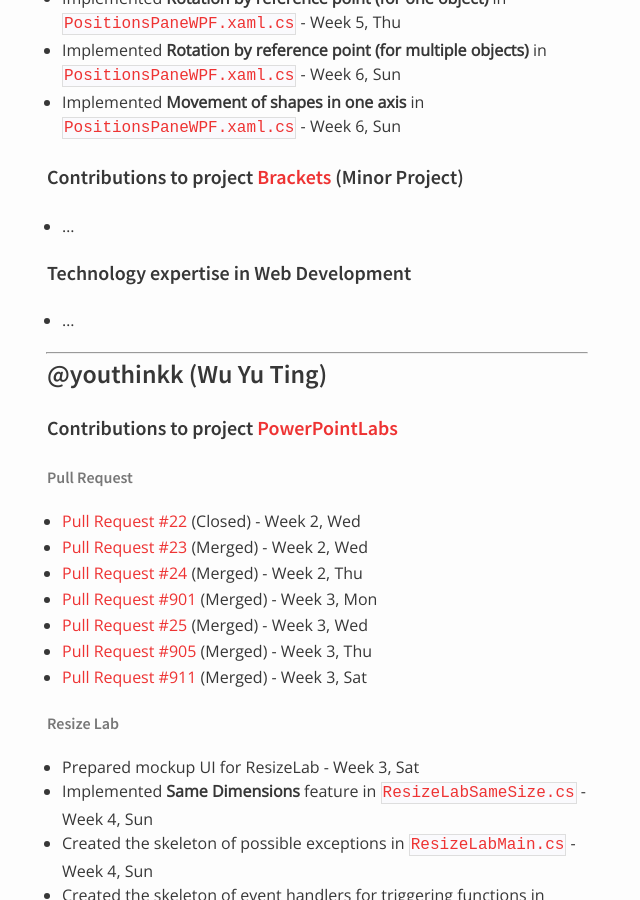
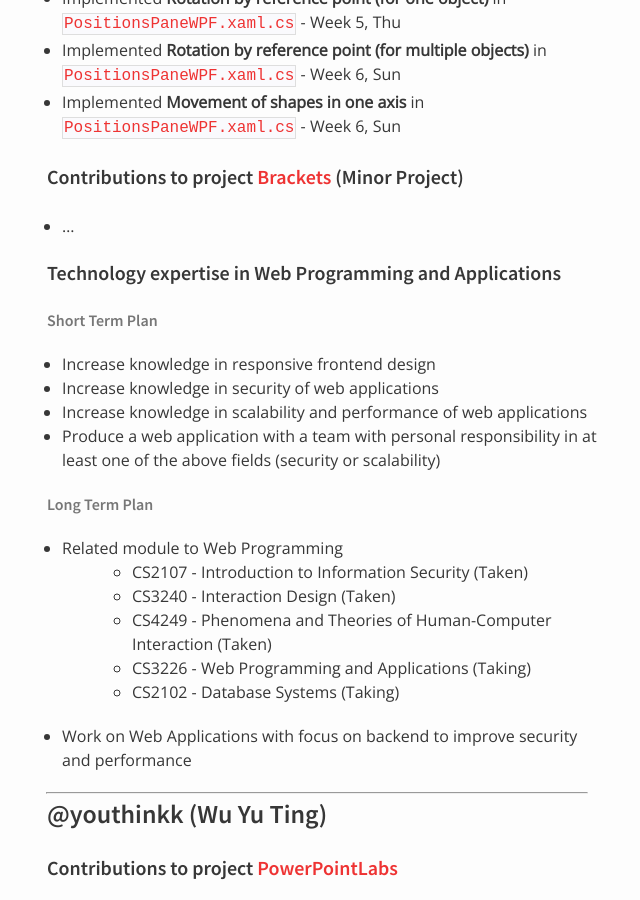
Before and after one commit to nus-oss/cs3281-AY1516S2-website, a Jekyll site: the page built from teams/powerpointlabs.md, in a window 1280 px wide and 900 px high, scrolled down 2867 px. Shown: the whole window, without its empty margins (323-963 px from the left). Built offline with Jekyll 4.4.1, drawn with Linux system fonts in a browser that asks for light colours; some of the changed text lies outside the part shown.

Commit message:
Update Oswell's Technology expertise

```diff
--- a/teams/powerpointlabs.md
+++ b/teams/powerpointlabs.md
@@ -7,9 +7,9 @@
 
 ## Members
  - Chan Ao Wei Oswell ([@oswellchan](http://oswellchan.github.io/))
-   - Technology Expertise: Web Development
+   - Technology Expertise: Web Programming and Applications
  - Wu Yu Ting ([@youthinkk](http://blog.nus.edu.sg/cs3281youthinkk/))
-   - Technology Expertise: Web Development
+   - Technology Expertise: Artificial Intelligence (AI)
  - Yan Chan Min Oo ([@yancmo](https://yancmo.wordpress.com/)) **(Team Lead - Week 4 to 8)**
    - Technology Expertise: Information Security
  - Victor Hazali ([@vhazali](https://blog.nus.edu.sg/victorhz3281/))
@@ -96,8 +96,22 @@
 #### Contributions to project [Brackets](http://brackets.io/) (Minor Project)
  * ...
 
-#### Technology expertise in Web Development
- * ...
+#### Technology expertise in Web Programming and Applications
+
+###### Short Term Plan
+* Increase knowledge in responsive frontend design
+* Increase knowledge in security of web applications
+* Increase knowledge in scalability and performance of web applications
+* Produce a web application with a team with personal responsibility in at least one of the above fields (security or scalability)
+
+###### Long Term Plan
+* Related module to Web Programming
+  * CS2107 - Introduction to Information Security (Taken)
+  * CS3240 - Interaction Design (Taken)
+  * CS4249	- Phenomena and Theories of Human-Computer Interaction (Taken)
+  * CS3226 - Web Programming and Applications (Taking)
+  * CS2102 - Database Systems (Taking)
+* Work on Web Applications with focus on backend to improve security and performance
 
 ---
 
```
